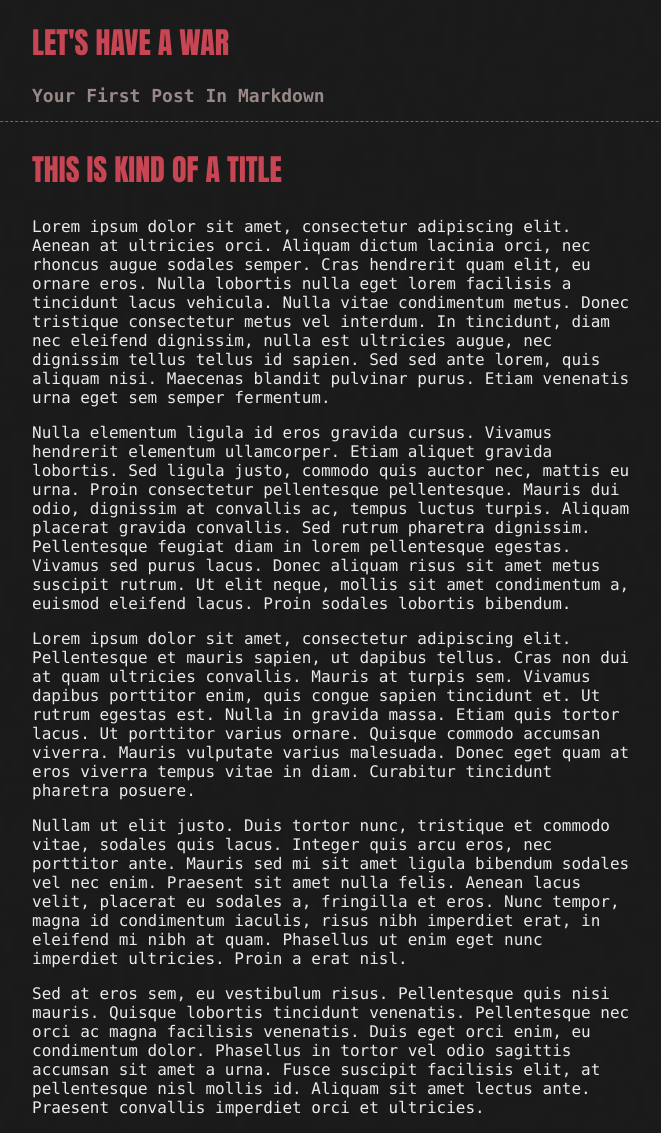
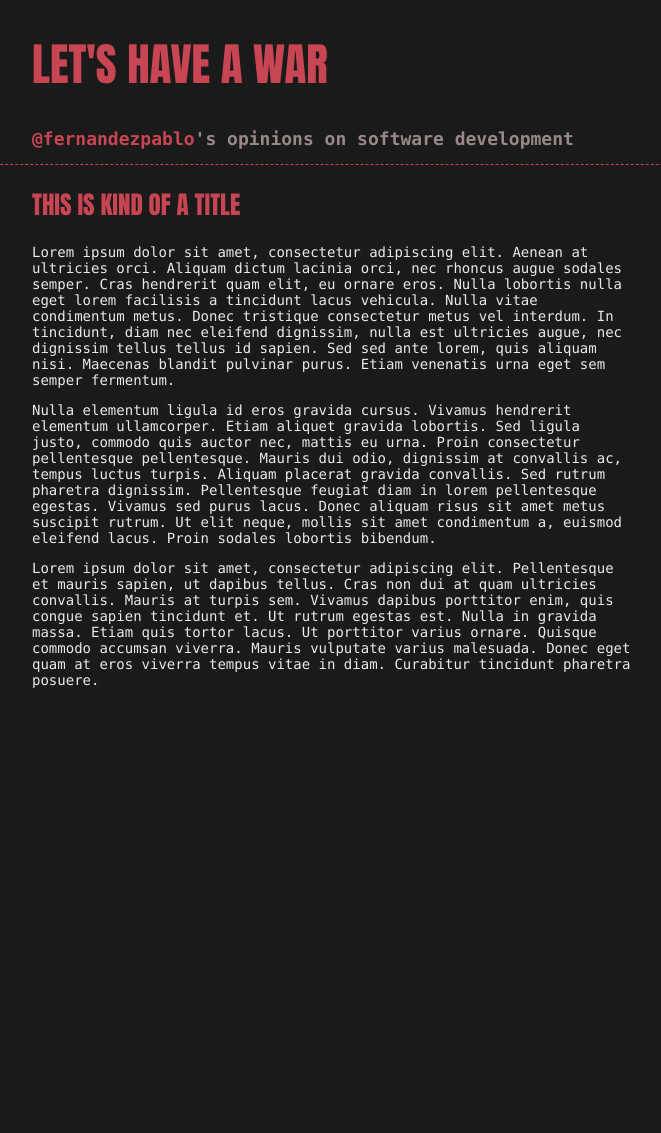
Before and after one commit to fernandezpablo85/fernandezpablo85.github.com, a Jekyll site: the page built from _posts/2012-04-26-first_post.md, in a window 1280 px wide. Shown: the whole page, without its empty margins (308-969 px from the left). Built offline with Jekyll 4.4.1, drawn with Linux system fonts in a browser that asks for light colours; after the commit the page ends 900 px from its top, so only the background shows below that.

Commit message:
style changes

```diff
--- a/_layouts/default.html
+++ b/_layouts/default.html
@@ -11,7 +11,7 @@
     <header>
       <div class='container'>
         <h1>Let's Have a War</h1>
-        <h2>{{page.title}}</h2>
+        <h2><a href='http://twitter.com/fernandezpablo' target="_blank">@fernandezpablo</a>'s opinions on software development</h2>
       </div>
     </header>
     <div class='container'>
--- a/_posts/2012-04-26-first_post.md
+++ b/_posts/2012-04-26-first_post.md
@@ -10,7 +10,3 @@ Lorem ipsum dolor sit amet, consectetur adipiscing elit. Aenean at ultricies orc
 Nulla elementum ligula id eros gravida cursus. Vivamus hendrerit elementum ullamcorper. Etiam aliquet gravida lobortis. Sed ligula justo, commodo quis auctor nec, mattis eu urna. Proin consectetur pellentesque pellentesque. Mauris dui odio, dignissim at convallis ac, tempus luctus turpis. Aliquam placerat gravida convallis. Sed rutrum pharetra dignissim. Pellentesque feugiat diam in lorem pellentesque egestas. Vivamus sed purus lacus. Donec aliquam risus sit amet metus suscipit rutrum. Ut elit neque, mollis sit amet condimentum a, euismod eleifend lacus. Proin sodales lobortis bibendum.
 
 Lorem ipsum dolor sit amet, consectetur adipiscing elit. Pellentesque et mauris sapien, ut dapibus tellus. Cras non dui at quam ultricies convallis. Mauris at turpis sem. Vivamus dapibus porttitor enim, quis congue sapien tincidunt et. Ut rutrum egestas est. Nulla in gravida massa. Etiam quis tortor lacus. Ut porttitor varius ornare. Quisque commodo accumsan viverra. Mauris vulputate varius malesuada. Donec eget quam at eros viverra tempus vitae in diam. Curabitur tincidunt pharetra posuere.
-
-Nullam ut elit justo. Duis tortor nunc, tristique et commodo vitae, sodales quis lacus. Integer quis arcu eros, nec porttitor ante. Mauris sed mi sit amet ligula bibendum sodales vel nec enim. Praesent sit amet nulla felis. Aenean lacus velit, placerat eu sodales a, fringilla et eros. Nunc tempor, magna id condimentum iaculis, risus nibh imperdiet erat, in eleifend mi nibh at quam. Phasellus ut enim eget nunc imperdiet ultricies. Proin a erat nisl.
-
-Sed at eros sem, eu vestibulum risus. Pellentesque quis nisi mauris. Quisque lobortis tincidunt venenatis. Pellentesque nec orci ac magna facilisis venenatis. Duis eget orci enim, eu condimentum dolor. Phasellus in tortor vel odio sagittis accumsan sit amet a urna. Fusce suscipit facilisis elit, at pellentesque nisl mollis id. Aliquam sit amet lectus ante. Praesent convallis imperdiet orci et ultricies.
--- a/css/main.css
+++ b/css/main.css
@@ -2,8 +2,16 @@ body {
   background: #151515 url('../images/bkg.png') 0 0;
   font-family: Monaco, 'Bitstream Vera Sans Mono', 'Lucida Console', Terminal, monospace;
   color: #C84553;
-  font-size: large;
   -webkit-font-smoothing: antialiased;
+}
+
+a {
+  text-decoration: none;
+  color:#C84553
+}
+
+a:hover {
+  text-decoration: underline;
 }
 
 header {
@@ -14,7 +22,10 @@ h1 {
   font-family: LeagueGothicRegular, HelveticaNeue-CondensedBold, 'Franklin Gothic Demi Cond', 'Franklin Gothic Medium Cond', Impact, sans-serif;
   text-transform:uppercase;
   color: #C84553;
-  font-size: 30px;
+}
+
+header h1 {
+  font-size: 45px;
 }
 
 header h2 {
@@ -29,6 +40,14 @@ div.container{
 }
 
 #post-body {
-  font-size:16px;
+  font-size:14px;
   color:#EAEAEA;
 }
+
+#post-body h1 {
+  font-size:25px;
+}
+
+#index {
+  padding:15px;
+}
```
Also changed, not shown: index.html (+5 -3 lines).
